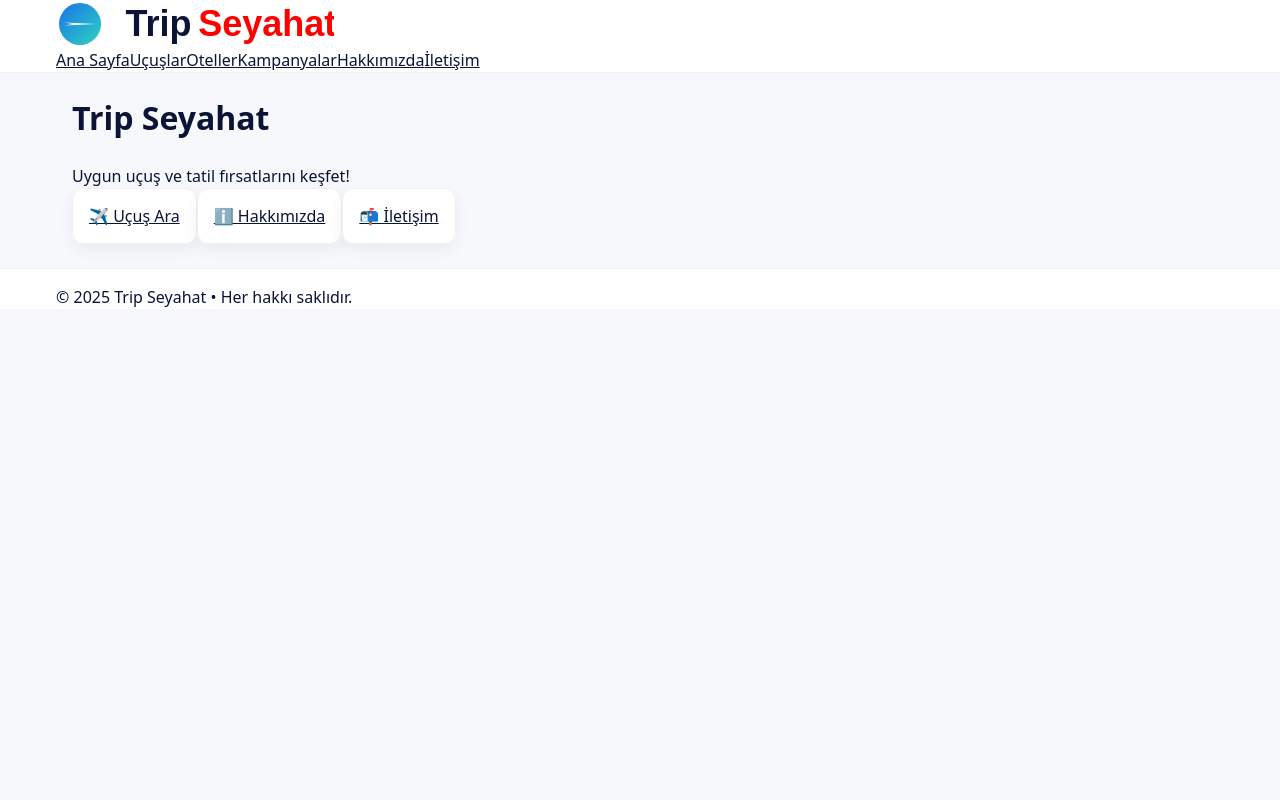
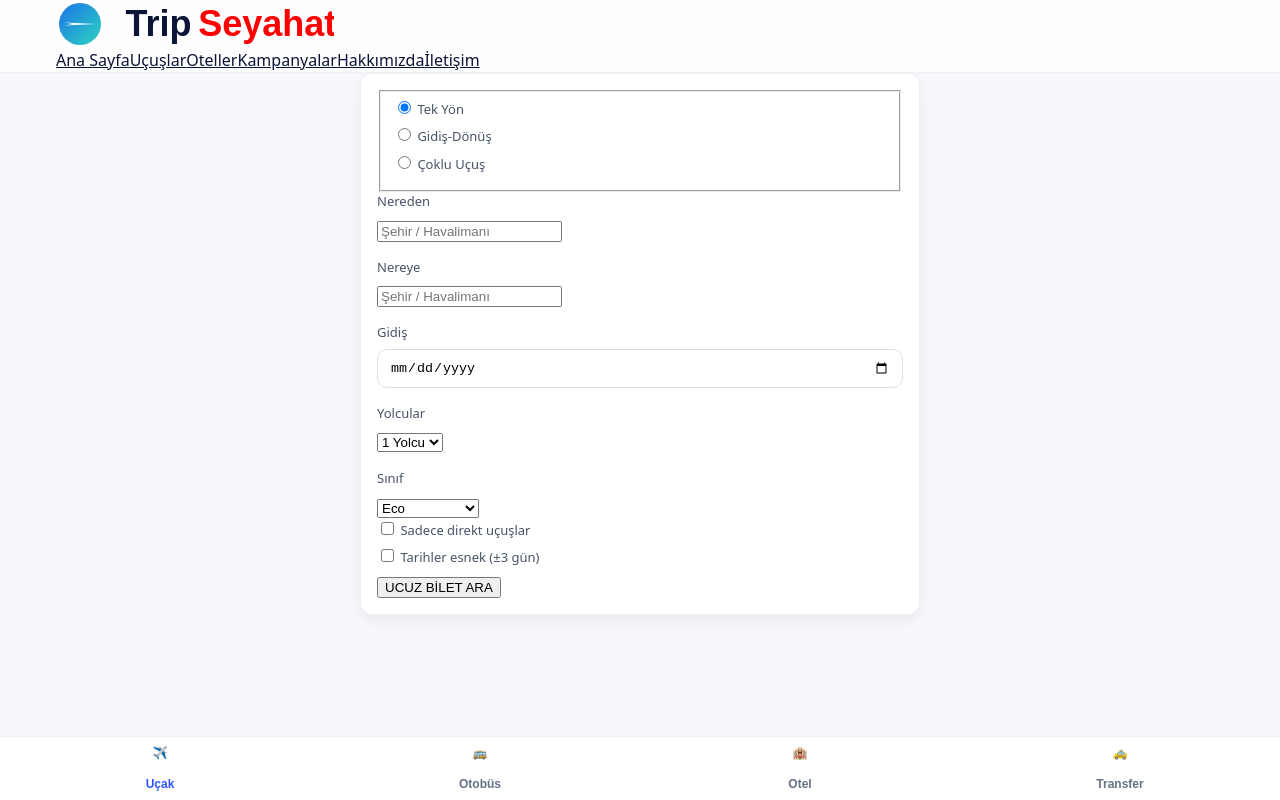
Before and after one commit to tripseyahat/tripseyahat-site, a Next.js app: page / in a window 1280 px wide. Built offline with nearby package versions, Linux system fonts and the light colour scheme.

Commit message:
Update page.js

```diff
--- a/app/page.js
+++ b/app/page.js
@@ -1,20 +1,140 @@
-export default function HomePage() {
+"use client";
+import { useState } from "react";
+
+const TABS = [
+  { key: "flight",  label: "Uçak",     icon: "✈️" },
+  { key: "bus",     label: "Otobüs",   icon: "🚌" },
+  { key: "hotel",   label: "Otel",     icon: "🏨" },
+  { key: "transfer",label: "Transfer", icon: "🚕" },
+];
+
+export default function Home() {
+  const [tab, setTab] = useState("flight");
   return (
-    <main className="container">
-      <h1>Trip Seyahat</h1>
-      <p>Uygun uçuş ve tatil fırsatlarını keşfet!</p>
+    <section className="home">
+      {/* Sekmeler */}
+      <div className="tabbar" role="tablist" aria-label="Arama türü">
+        {TABS.map(t => (
+          <button
+            key={t.key}
+            role="tab"
+            aria-selected={tab === t.key}
+            className={`tab ${tab === t.key ? "active" : ""}`}
+            onClick={() => setTab(t.key)}
+          >
+            <span className="tab-icon" aria-hidden>{t.icon}</span>
+            <span className="tab-label">{t.label}</span>
+          </button>
+        ))}
+      </div>
 
-      <section className="cards">
-        <a className="card" href="/flights">
-          ✈️ Uçuş Ara
-        </a>
-        <a className="card" href="/about">
-          ℹ️ Hakkımızda
-        </a>
-        <a className="card" href="/contact">
-          📬 İletişim
-        </a>
-      </section>
-    </main>
+      {/* İçerik */}
+      <div className="panel">
+        {tab === "flight"   && <FlightForm />}
+        {tab === "bus"      && <BusForm />}
+        {tab === "hotel"    && <HotelForm />}
+        {tab === "transfer" && <TransferForm />}
+      </div>
+    </section>
   );
 }
+
+/* ---------- FORMLAR ---------- */
+
+function FlightForm() {
+  const [tripType, setTripType] = useState("oneway"); // oneway | round | multi
+  return (
+    <form className="card" onSubmit={(e)=>{e.preventDefault(); alert("Uçuşlar aranıyor…");}}>
+      <fieldset className="radio-row">
+        <label><input type="radio" name="t" value="oneway"
+          checked={tripType==="oneway"} onChange={()=>setTripType("oneway")} /> Tek Yön</label>
+        <label><input type="radio" name="t" value="round"
+          checked={tripType==="round"}  onChange={()=>setTripType("round")} /> Gidiş-Dönüş</label>
+        <label><input type="radio" name="t" value="multi"
+          checked={tripType==="multi"}  onChange={()=>setTripType("multi")} /> Çoklu Uçuş</label>
+      </fieldset>
+
+      <div className="grid">
+        <div className="field">
+          <label>Nereden</label>
+          <input placeholder="Şehir / Havalimanı" required />
+        </div>
+        <div className="field">
+          <label>Nereye</label>
+          <input placeholder="Şehir / Havalimanı" required />
+        </div>
+        <div className="field">
+          <label>Gidiş</label>
+          <input type="date" required />
+        </div>
+        {tripType !== "oneway" && (
+          <div className="field">
+            <label>Dönüş</label>
+            <input type="date" />
+          </div>
+        )}
+        <div className="field">
+          <label>Yolcular</label>
+          <select defaultValue="1">
+            {[1,2,3,4,5,6,7,8,9].map(n=><option key={n} value={n}>{n} Yolcu</option>)}
+          </select>
+        </div>
+        <div className="field">
+          <label>Sınıf</label>
+          <select defaultValue="Eco">
+            {["Eco","Premium Eco","Business","First"].map(s=><option key={s}>{s}</option>)}
+          </select>
+        </div>
+      </div>
+
+      <div className="opt-row">
+        <label><input type="checkbox" /> Sadece direkt uçuşlar</label>
+        <label><input type="checkbox" /> Tarihler esnek (±3 gün)</label>
+      </div>
+
+      <button className="cta">UCUZ BİLET ARA</button>
+    </form>
+  );
+}
+
+function BusForm() {
+  return (
+    <form className="card" onSubmit={(e)=>{e.preventDefault(); alert("Otobüs aranıyor…");}}>
+      <div className="grid">
+        <div className="field"><label>Nereden</label><input placeholder="Şehir" required/></div>
+        <div className="field"><label>Nereye</label><input placeholder="Şehir" required/></div>
+        <div className="field"><label>Tarih</label><input type="date" required/></div>
+        <div className="field"><label>Yolcu</label><select defaultValue="1">{[1,2,3,4,5].map(n=><option key={n}>{n}</option>)}</select></div>
+      </div>
+      <button className="cta">OTOBÜS ARA</button>
+    </form>
+  );
+}
+
+function HotelForm() {
+  return (
+    <form className="card" onSubmit={(e)=>{e.preventDefault(); alert("Oteller aranıyor…");}}>
+      <div className="grid">
+        <div className="field"><label>Şehir / Otel</label><input placeholder="İstanbul" required/></div>
+        <div className="field"><label>Giriş</label><input type="date" required/></div>
+        <div className="field"><label>Çıkış</label><input type="date" required/></div>
+        <div className="field"><label>Misafir</label><select defaultValue="2">{[1,2,3,4,5].map(n=><option key={n}>{n}</option>)}</select></div>
+      </div>
+      <button className="cta">OTEL ARA</button>
+    </form>
+  );
+}
+
+function TransferForm() {
+  return (
+    <form className="card" onSubmit={(e)=>{e.preventDefault(); alert("Transfer aranıyor…");}}>
+      <div className="grid">
+        <div className="field"><label>Alınış Yeri</label><input placeholder="Havalimanı / Adres" required/></div>
+        <div className="field"><label>Bırakılış Yeri</label><input placeholder="Otel / Adres" required/></div>
+        <div className="field"><label>Tarih</label><input type="date" required/></div>
+        <div className="field"><label>Saat</label><input type="time" required/></div>
+      </div>
+      <button className="cta">TRANSFER ARA</button>
+    </form>
+  );
+    }
```
